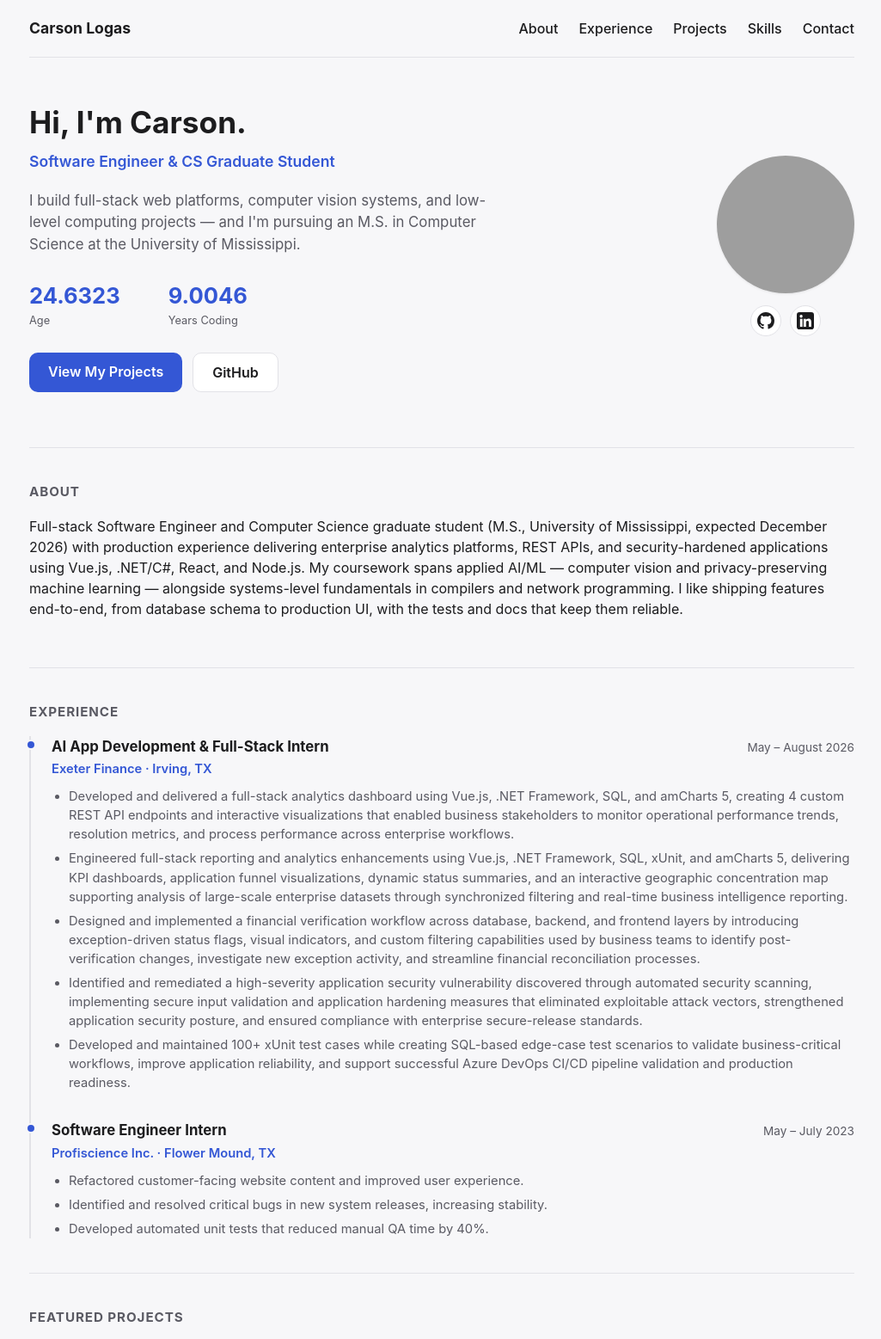
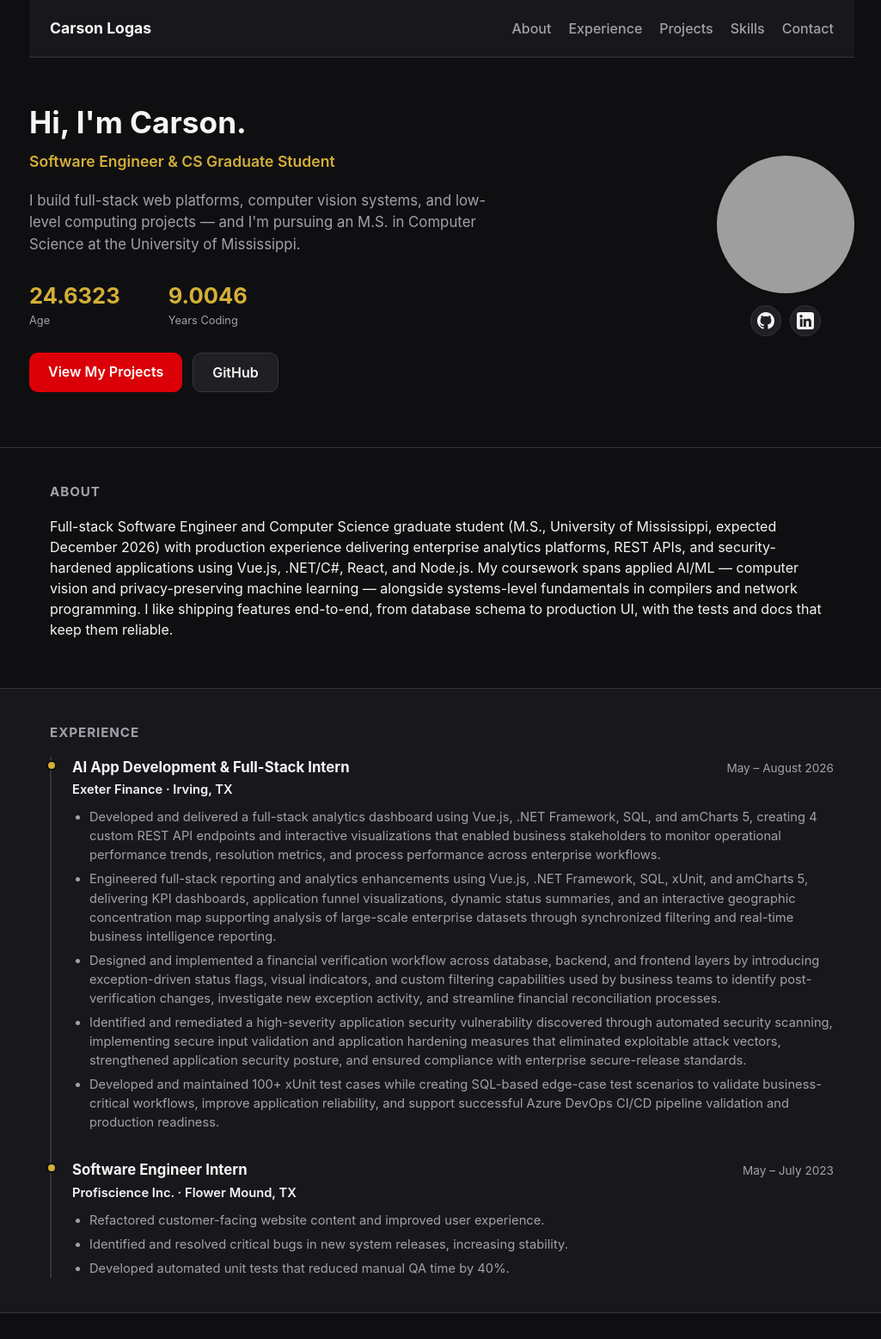
Before and after one commit to clogas24/clogas24.github.io, a plain HTML site: page index.html in a window 1280 px wide. Shown: the top 1557 px of the page at 86% size, without its empty margins (126-1151 px from the left). Drawn offline with Linux system fonts and the light colour scheme; grey boxes are pictures that could not be loaded.

Commit message:
color addition and some changes

```diff
--- a/css/style.css
+++ b/css/style.css
@@ -5,20 +5,23 @@
    ========================================================================== */
 
 :root {
-  --color-bg: #f7f7f9;
-  --color-surface: #ffffff;
-  --color-text: #1c1c1e;
-  --color-text-muted: #5a5a63;
-  --color-accent: #3457d5;
-  --color-accent-hover: #2a45ac;
-  --color-border: #e2e2e7;
+  --color-bg: #0f0f12;
+  --color-bg-secondary: #18181c;
+  --color-surface: #202024;
+  --color-text: #f5f5f5;
+  --color-text-muted: #a1a1aa;
+  --color-accent: #db0007;
+  --color-accent-active: #9c0005;
+  --color-accent-hover: #e8c766;
+  --color-gold: #d4af37;
+  --color-border: #34343a;
 
-  --font-body: -apple-system, BlinkMacSystemFont, "Segoe UI", Roboto, Helvetica, Arial, sans-serif;
+  --font-body: "Inter", -apple-system, BlinkMacSystemFont, "Segoe UI", Roboto, Helvetica, Arial, sans-serif;
 
   --max-width: 960px;
   --radius: 10px;
-  --shadow: 0 1px 3px rgba(0, 0, 0, 0.08);
-  --shadow-hover: 0 6px 16px rgba(0, 0, 0, 0.10);
+  --shadow: 0 1px 3px rgba(0, 0, 0, 0.3);
+  --shadow-hover: 0 6px 16px rgba(0, 0, 0, 0.35);
 }
 
 * {
@@ -45,7 +48,7 @@ body {
 }
 
 a {
-  color: var(--color-accent);
+  color: var(--color-gold);
   text-decoration: none;
 }
 
@@ -69,13 +72,14 @@ a:hover {
   display: flex;
   align-items: center;
   justify-content: space-between;
-  padding: 20px 0;
+  padding-top: 20px;
+  padding-bottom: 20px;
   position: fixed;
   top: 0;
   left: 0;
   right: 0;
   z-index: 100;
-  background: var(--color-bg);
+  background: var(--color-bg-secondary);
   border-bottom: 1px solid var(--color-border);
 }
 
@@ -91,16 +95,41 @@ a:hover {
 
 .nav-links {
   display: flex;
-  gap: 24px;
+  flex-wrap: wrap;
+  gap: 12px 20px;
+  justify-content: flex-end;
+}
+
+@media (max-width: 640px) {
+  .site-nav {
+    flex-wrap: wrap;
+    row-gap: 10px;
+    padding-top: 14px;
+    padding-bottom: 14px;
+  }
+
+  .nav-links {
+    gap: 8px 16px;
+    font-size: 0.9rem;
+  }
+
+  body {
+    padding-top: 104px;
+  }
+
+  .page-section {
+    scroll-margin-top: 104px;
+  }
 }
 
 .nav-links a {
-  color: var(--color-text);
+  color: var(--color-text-muted);
   font-weight: 500;
+  transition: color 0.15s ease;
 }
 
 .nav-links a:hover {
-  color: var(--color-accent);
+  color: var(--color-accent-hover);
 }
 
 /* ---------- Hero ---------- */
@@ -163,7 +192,7 @@ a:hover {
   margin: 6px 0 20px;
   font-size: 1.1rem;
   font-weight: 600;
-  color: var(--color-accent);
+  color: var(--color-gold);
 }
 
 .hero-desc {
@@ -184,6 +213,7 @@ a:hover {
   padding: 10px 22px;
   border-radius: var(--radius);
   font-weight: 600;
+  transition: background-color 0.15s ease, border-color 0.15s ease, box-shadow 0.15s ease;
 }
 
 .btn:hover {
@@ -196,7 +226,7 @@ a:hover {
 }
 
 .btn-primary:hover {
-  background: var(--color-accent-hover);
+  background: var(--color-accent-active);
 }
 
 .btn-secondary {
@@ -206,6 +236,7 @@ a:hover {
 }
 
 .btn-secondary:hover {
+  border-color: var(--color-gold);
   box-shadow: var(--shadow-hover);
 }
 
@@ -225,7 +256,7 @@ a:hover {
 .hero-stat-num {
   font-size: 1.6rem;
   font-weight: 700;
-  color: var(--color-accent);
+  color: var(--color-gold);
 }
 
 .hero-stat-label {
@@ -239,6 +270,10 @@ a:hover {
   padding: 40px 0;
   border-top: 1px solid var(--color-border);
   scroll-margin-top: 68px;
+}
+
+main > .page-section:nth-of-type(even) {
+  background: var(--color-bg-secondary);
 }
 
 /* ---------- Project grid ---------- */
@@ -258,11 +293,12 @@ a:hover {
   border: 1px solid var(--color-border);
   border-radius: var(--radius);
   box-shadow: var(--shadow);
-  transition: box-shadow 0.15s ease, transform 0.15s ease;
+  transition: box-shadow 0.15s ease, transform 0.15s ease, border-color 0.15s ease;
 }
 
 .project-card:hover {
   box-shadow: var(--shadow-hover);
+  border-color: var(--color-accent);
   transform: translateY(-2px);
 }
 
@@ -372,7 +408,7 @@ a:hover {
   border-radius: 999px;
   padding: 4px 12px;
   font-size: 0.85rem;
-  color: var(--color-text-muted);
+  color: var(--color-gold);
 }
 
 .image-gallery {
@@ -506,7 +542,7 @@ a:hover {
   width: 12px;
   height: 12px;
   border-radius: 50%;
-  background: var(--color-accent);
+  background: var(--color-gold);
   border: 2px solid var(--color-bg);
 }
 
@@ -532,7 +568,7 @@ a:hover {
 .timeline-org {
   margin: 2px 0 10px;
   font-weight: 600;
-  color: var(--color-accent);
+  color: var(--color-text);
   font-size: 0.92rem;
 }
 
@@ -579,6 +615,7 @@ a:hover {
 .site-footer {
   text-align: center;
   padding: 24px 0 48px;
+  background: var(--color-bg-secondary);
   color: var(--color-text-muted);
   font-size: 0.85rem;
 }
--- a/index.html
+++ b/index.html
@@ -55,12 +55,15 @@
     </header>
 
     <main>
-        <section id="about" class="container page-section reveal">
+        <section id="about" class="page-section reveal">
+            <div class="container">
             <h2 class="section-heading">About</h2>
             <p>Full-stack Software Engineer and Computer Science graduate student (M.S., University of Mississippi, expected December 2026) with production experience delivering enterprise analytics platforms, REST APIs, and security-hardened applications using Vue.js, .NET/C#, React, and Node.js. My coursework spans applied AI/ML &mdash; computer vision and privacy-preserving machine learning &mdash; alongside systems-level fundamentals in compilers and network programming. I like shipping features end-to-end, from database schema to production UI, with the tests and docs that keep them reliable.</p>
+            </div>
         </section>
 
-        <section id="experience" class="container page-section reveal">
+        <section id="experience" class="page-section reveal">
+            <div class="container">
             <h2 class="section-heading">Experience</h2>
             <div class="timeline">
                 <div class="timeline-item">
@@ -92,9 +95,11 @@
                     </ul>
                 </div>
             </div>
+            </div>
         </section>
 
-        <section id="projects" class="container page-section reveal">
+        <section id="projects" class="page-section reveal">
+            <div class="container">
             <h2 class="section-heading">Featured Projects</h2>
             <div class="project-grid">
                 <div class="project-card">
@@ -125,9 +130,11 @@
                     <a class="project-link" href="c-compiler/index.html">View project &rarr;</a>
                 </div>
             </div>
+            </div>
         </section>
 
-        <section id="computer-vision" class="container page-section reveal">
+        <section id="computer-vision" class="page-section reveal">
+            <div class="container">
             <h2 class="section-heading">Computer Vision Projects</h2>
             <div class="project-grid">
                 <div class="project-card">
@@ -156,9 +163,11 @@
                     <a class="project-link" href="computer-vision/Project4/index.html">View project &rarr;</a>
                 </div>
             </div>
+            </div>
         </section>
 
-        <section id="skills" class="container page-section reveal">
+        <section id="skills" class="page-section reveal">
+            <div class="container">
             <h2 class="section-heading">Skills</h2>
             <div class="skills-group">
                 <h3>Languages</h3>
@@ -236,13 +245,16 @@
                     <span class="tech-tag">Linux</span>
                 </div>
             </div>
+            </div>
         </section>
 
-        <section id="contact" class="container page-section reveal">
+        <section id="contact" class="page-section reveal">
+            <div class="container">
             <h2 class="section-heading">Contact</h2>
             <div class="resource-links">
                 <a href="https://www.linkedin.com/in/carson-logas/" target="_blank" rel="noopener">LinkedIn</a>
                 <a href="mailto:carsonlogas@outlook.com">Email</a>
+            </div>
             </div>
         </section>
     </main>
```
